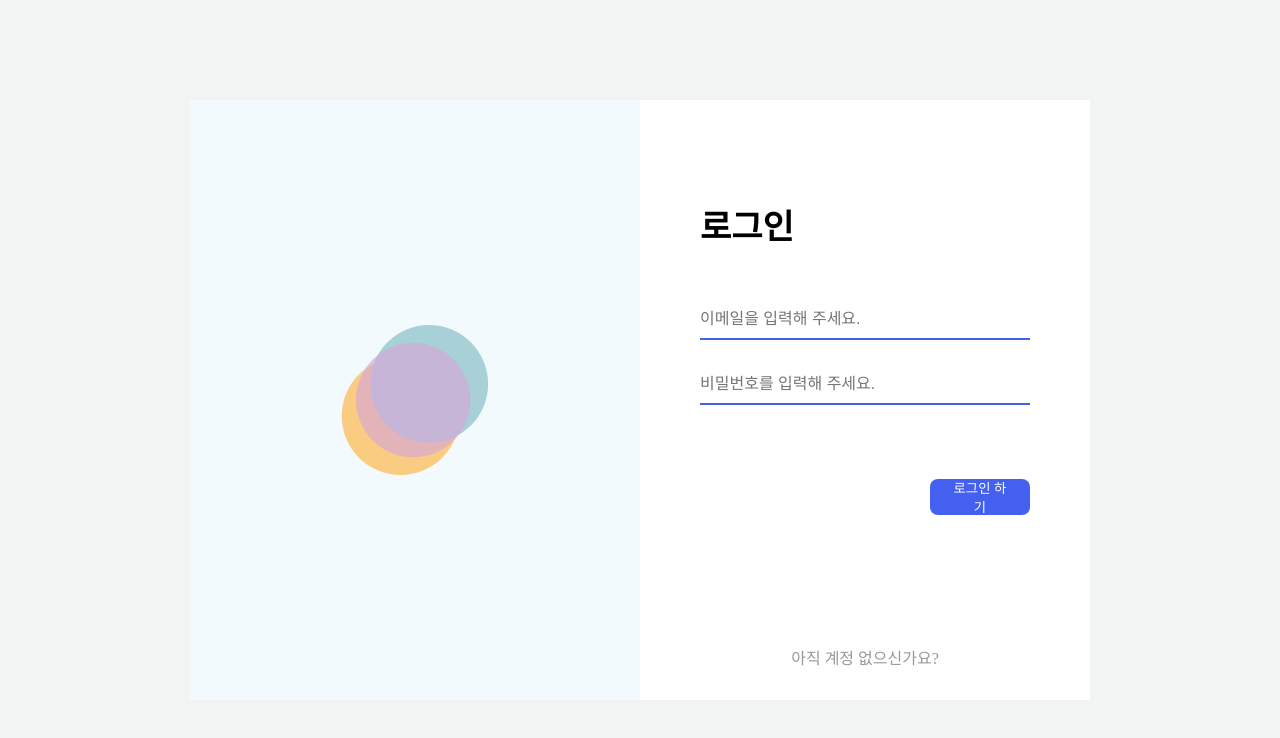
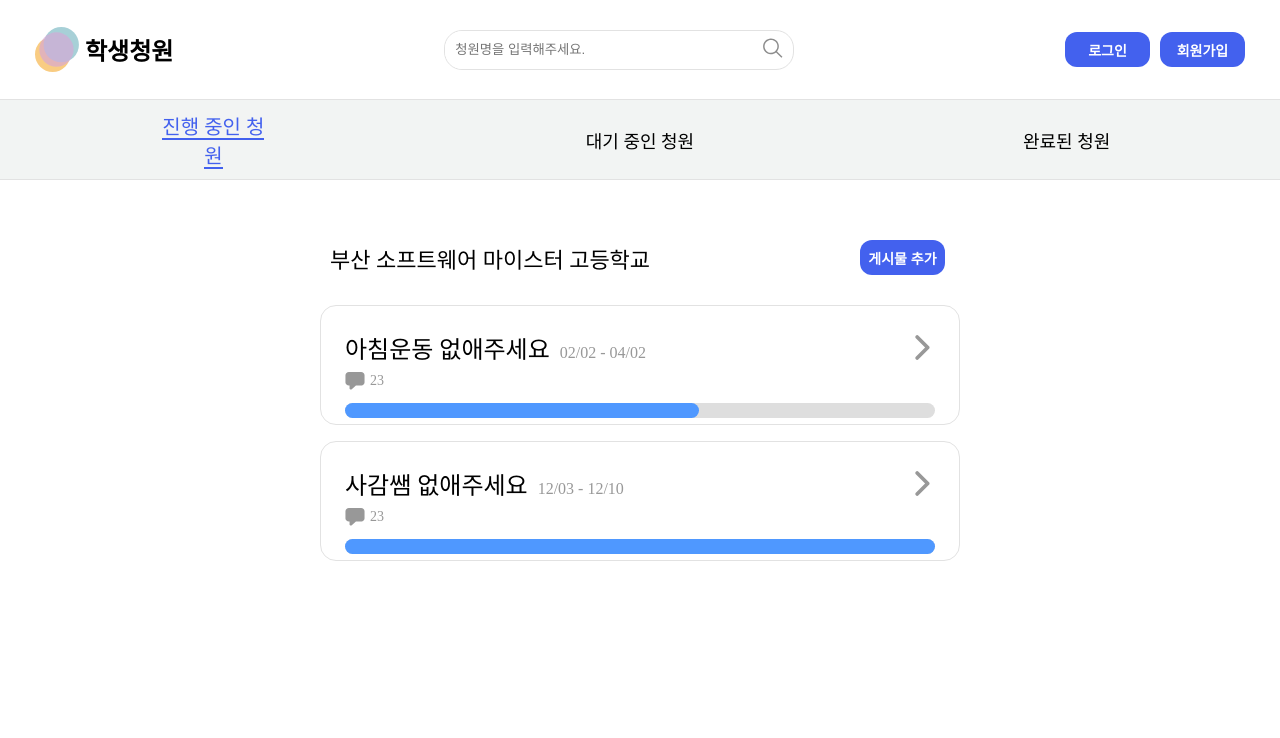
Before and after one commit to Bamdoliro/stupetition, a React (Create React App) app: page /main in a window 1280 px wide. Shown: the top 738 px of the page. Built offline with nearby package versions, Linux system fonts and the light colour scheme.

Commit message:
ADD :: Router 연결

```diff
--- a/package.json
+++ b/package.json
@@ -8,6 +8,8 @@
     "@testing-library/user-event": "^13.5.0",
     "react": "^18.2.0",
     "react-dom": "^18.2.0",
+    "react-router": "^6.4.2",
+    "react-router-dom": "^6.4.2",
     "react-scripts": "5.0.1",
     "styled-components": "^5.3.6",
     "web-vitals": "^2.1.4"
--- a/src/App.js
+++ b/src/App.js
@@ -1,13 +1,16 @@
 import './App.css';
 import LoginPage from './pages/LoginPage';
 import MainPage from './pages/MainPage';
+import { Route, Routes, BrowserRouter } from 'react-router-dom';
 
 function App() {
   return (
-    <div className="App">
-      {/* <MainPage /> */}
-      <LoginPage />
-    </div>
+    <BrowserRouter>
+      <Routes>
+        <Route path='/main' element={<MainPage />} />
+        <Route path='/' element={<LoginPage />} />
+      </Routes>
+    </BrowserRouter>
   );
 }
 
--- a/src/components/MainHeader/MainHeader.css
+++ b/src/components/MainHeader/MainHeader.css
@@ -68,4 +68,5 @@
     border-radius: 12px;
     margin: 0px 5px;
     cursor: pointer;
+    text-decoration: none;
 }
--- a/src/index.js
+++ b/src/index.js
@@ -1,6 +1,7 @@
 import React from 'react';
 import ReactDOM from 'react-dom/client';
 import App from './App';
+import "./App.css"
 
 const root = ReactDOM.createRoot(document.getElementById('root'));
 root.render(
```
Also changed, not shown: 1 other file (tests, documents, lock files or other folders).
